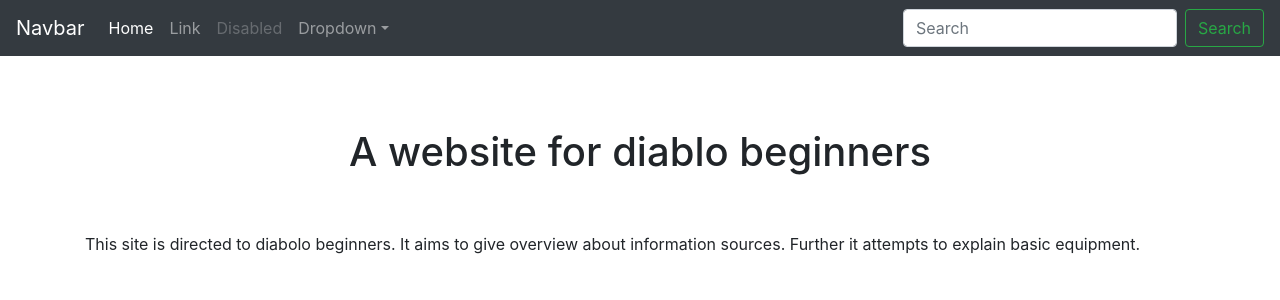
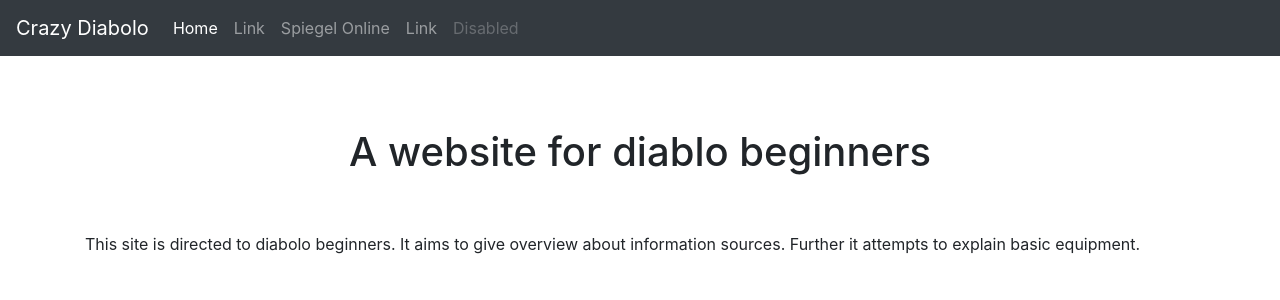
Before and after one commit to acodingsquirrel/diabolo-jeykll, a Jekyll site: the page built from index.md, in a window 1280 px wide. Shown: the top 300 px of the page. Built offline with Jekyll 4.4.1, drawn with Linux system fonts in a browser that asks for light colours.

Commit message:
Played around with the navbar

```diff
--- a/_layouts/default.html
+++ b/_layouts/default.html
@@ -18,7 +18,7 @@
   <body>
 
     <nav class="navbar navbar-expand-md navbar-dark bg-dark fixed-top">
-      <a class="navbar-brand" href="#">Navbar</a>
+      <a class="navbar-brand" href="#">Crazy Diabolo</a>
       <button class="navbar-toggler" type="button" data-toggle="collapse" data-target="#navbarsExampleDefault" aria-controls="navbarsExampleDefault" aria-expanded="false" aria-label="Toggle navigation">
         <span class="navbar-toggler-icon"></span>
       </button>
@@ -32,21 +32,16 @@
             <a class="nav-link" href="#">Link</a>
           </li>
           <li class="nav-item">
+            <a class="nav-link" href="http://spiegel.de">Spiegel Online</a>
+          </li>
+          <li class="nav-item">
+            <a class="nav-link" href="#">Link</a>
+          </li>
+          <li class="nav-item">
             <a class="nav-link disabled" href="#">Disabled</a>
           </li>
-          <li class="nav-item dropdown">
-            <a class="nav-link dropdown-toggle" href="https://example.com" id="dropdown01" data-toggle="dropdown" aria-haspopup="true" aria-expanded="false">Dropdown</a>
-            <div class="dropdown-menu" aria-labelledby="dropdown01">
-              <a class="dropdown-item" href="#">Action</a>
-              <a class="dropdown-item" href="#">Another action</a>
-              <a class="dropdown-item" href="#">Something else here</a>
-            </div>
-          </li>
         </ul>
-        <form class="form-inline my-2 my-lg-0">
-          <input class="form-control mr-sm-2" type="text" placeholder="Search" aria-label="Search">
-          <button class="btn btn-outline-success my-2 my-sm-0" type="submit">Search</button>
-        </form>
+
       </div>
     </nav>
 
```
